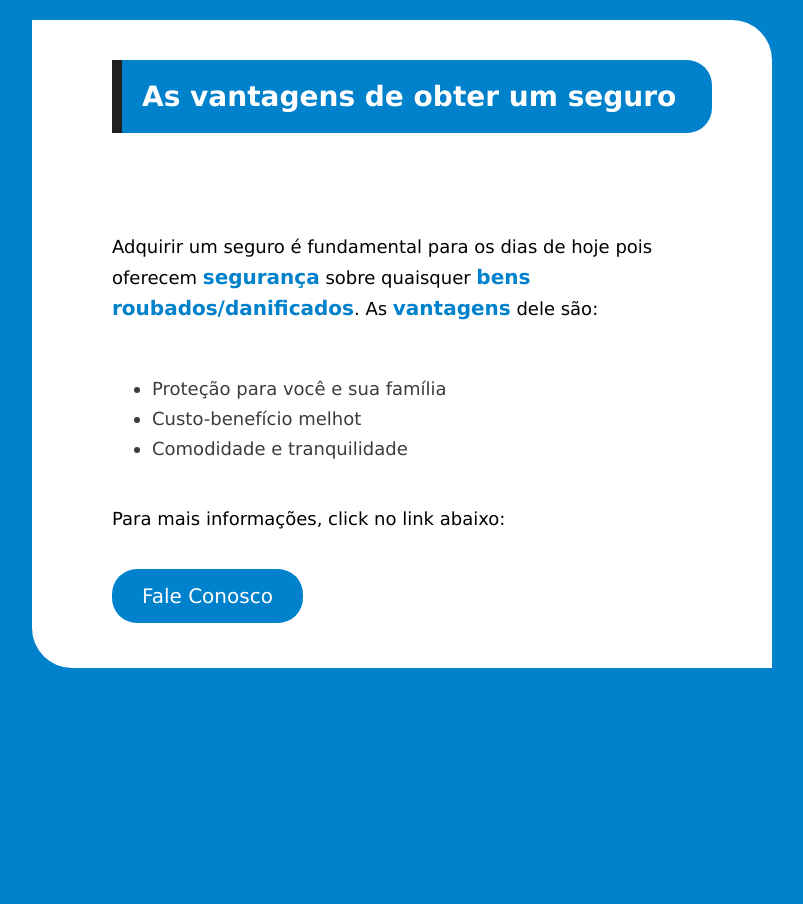
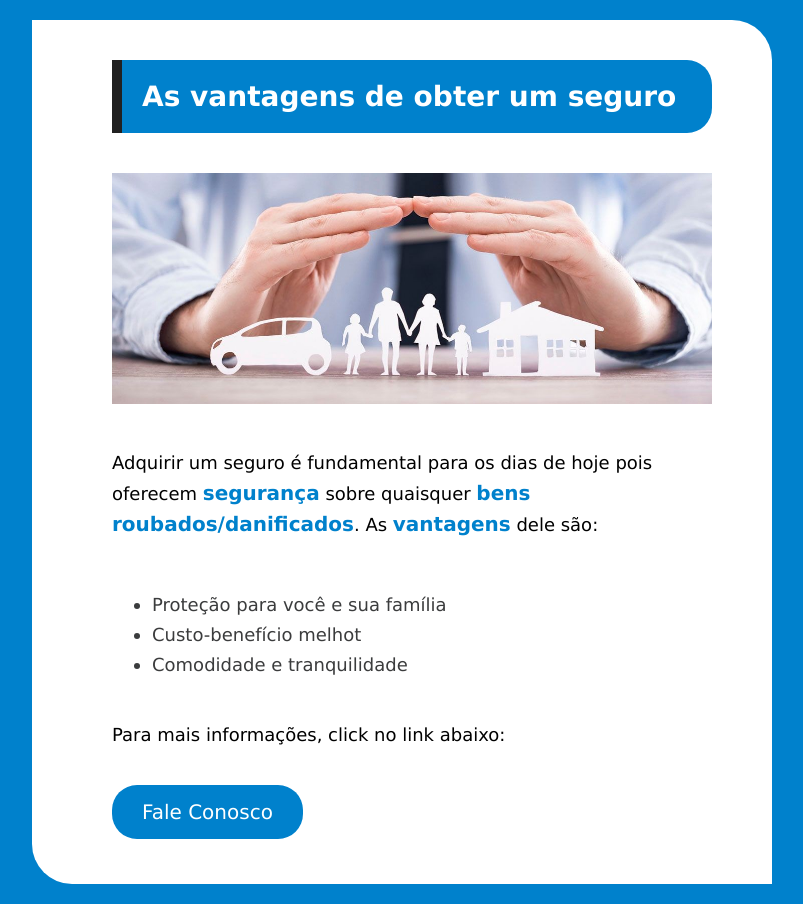
Before and after one commit to luizvictorino/pagina-seguro, a plain HTML site: page index.html in a window 1280 px wide. Shown: the whole page, without its empty margins (238-1041 px from the left). Before the commit the page ends 800 px from the top, so only its background shows below. Drawn offline with Linux system fonts and the light colour scheme.

Commit message:
Update index.html

```diff
--- a/index.html
+++ b/index.html
@@ -10,8 +10,7 @@
 <body>
     <div>
         <h1>As vantagens de obter um seguro</h1>
-        <img src="Pareceres favoráveis
-/seguros.jpg" alt="">
+        <img src="assents/seguros.jpg" alt="">
         <p>Adquirir um seguro é fundamental para os dias de hoje pois oferecem <span>segurança</span> sobre quaisquer <span>bens roubados/danificados</span>. As <span>vantagens</span> dele são:</p>
         <ul>
             <li>Proteção para você e sua família</li>
```
